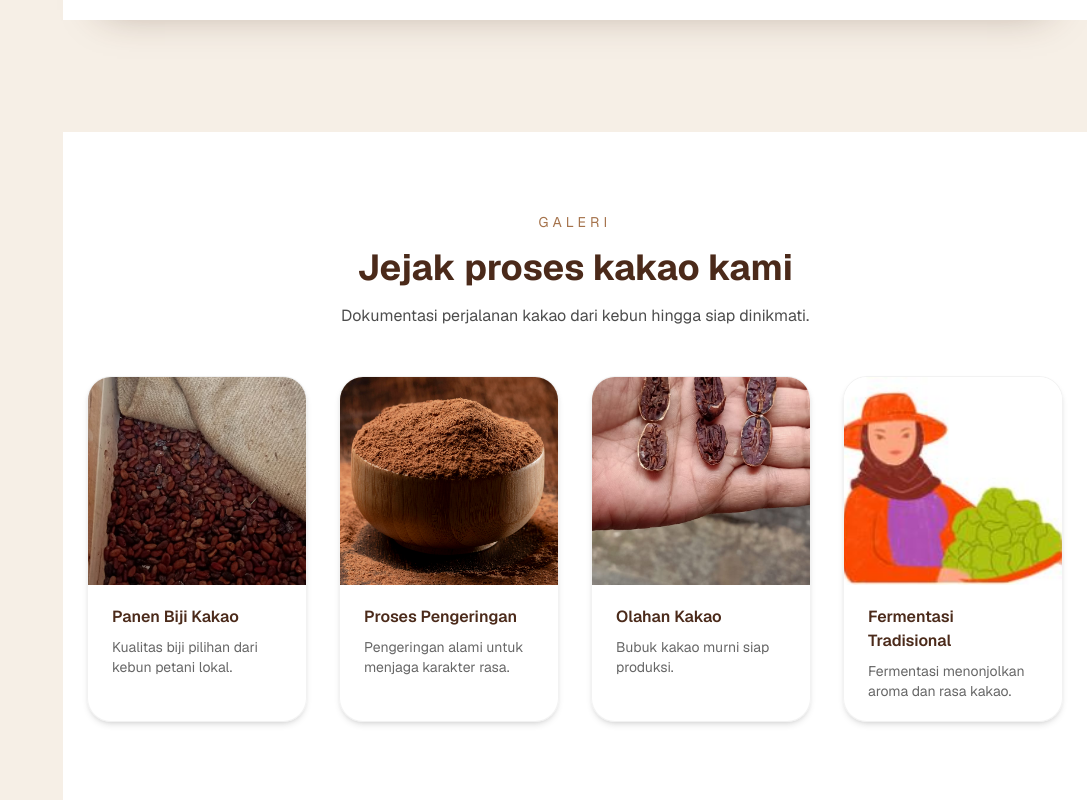
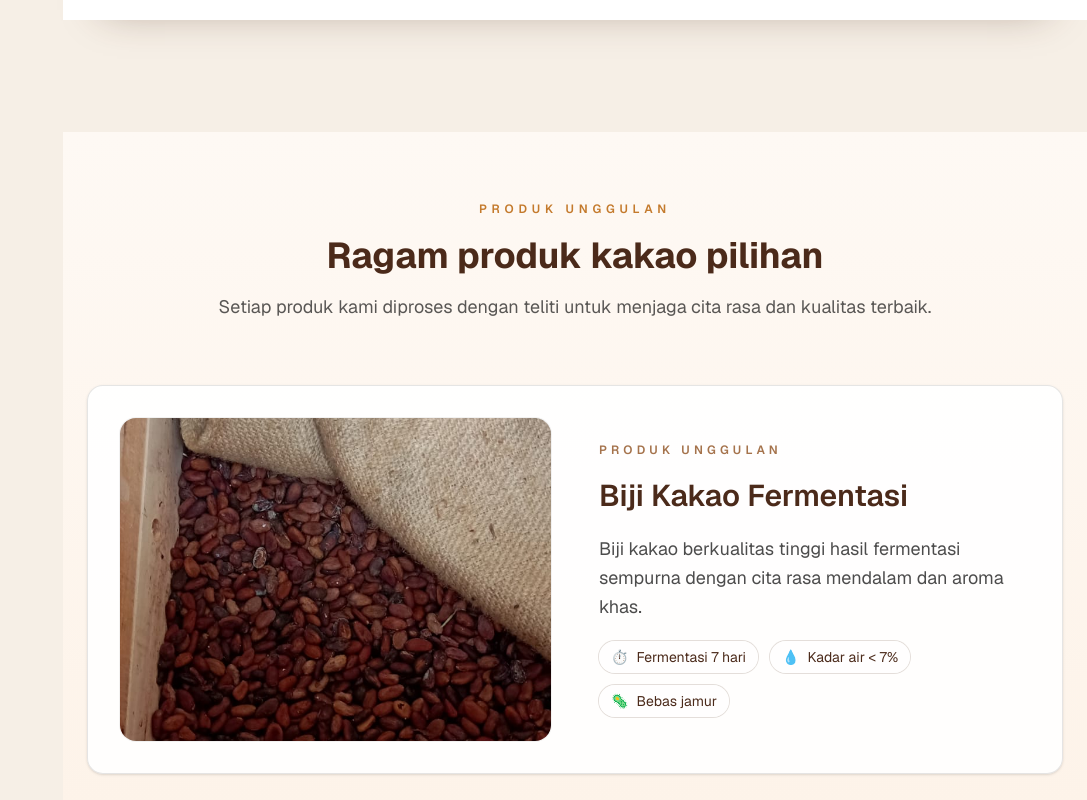
Before and after one commit to whitehat57/mitrakakaomulia, a Next.js app: page / in a window 1280 px wide. Shown: the part 1500-2300 px from the top of the page, without its empty margins (193-1280 px from the left). Built offline with nearby package versions, Linux system fonts and the light colour scheme.

Commit message:
feat: add featured products section with responsive layout and specifications

```diff
--- a/app/page.tsx
+++ b/app/page.tsx
@@ -182,6 +182,85 @@ export default function Home() {
                       />
                     </div>
                   </div>
+                </div>
+              </div>
+            </section>
+
+            <section id="produk" className="bg-gradient-to-b from-[#fef9f4] via-[#fdf2e7] to-white py-16">
+              <div className="mx-auto max-w-6xl px-4 sm:px-6">
+                <div className="mx-auto max-w-3xl text-center">
+                  <span className="text-xs font-semibold uppercase tracking-[0.4em] text-[var(--color-accent)]">
+                    Produk Unggulan
+                  </span>
+                  <h2 className="mt-4 text-3xl font-bold text-[var(--color-primary)] sm:text-4xl">
+                    Ragam produk kakao pilihan
+                  </h2>
+                  <p className="mt-4 text-base leading-relaxed text-black/65 md:text-lg">
+                    Setiap produk kami diproses dengan teliti untuk menjaga cita rasa dan kualitas terbaik.
+                  </p>
+                </div>
+
+                <div className="mt-16 space-y-12">
+                  {products.map((product, index) => {
+                    const imageOnLeft = index % 2 === 0;
+                    return (
+                      <article
+                        key={product.title}
+                        className={cn(
+                          "group grid gap-8 rounded-2xl border border-black/10 bg-white/90 p-6 shadow-sm transition-all duration-300 sm:p-8",
+                          "md:grid-cols-2 md:items-center md:gap-12",
+                          "hover:-translate-y-1 hover:border-black/20 hover:shadow-lg",
+                          "focus-within:border-black/30 focus-within:shadow-lg"
+                        )}
+                      >
+                        <div
+                          className={cn(
+                            "relative order-1 overflow-hidden rounded-2xl ring-1 ring-black/5 transition duration-300",
+                            "group-hover:ring-black/15",
+                            imageOnLeft ? "md:order-1" : "md:order-2"
+                          )}
+                        >
+                          <div className="relative aspect-[4/3]">
+                            <Image
+                              src={product.image}
+                              alt={product.title}
+                              fill
+                              sizes="(min-width: 1024px) 480px, (min-width: 768px) 50vw, 100vw"
+                              className="object-cover transition-transform duration-500 ease-out group-hover:scale-[1.02]"
+                            />
+                          </div>
+                        </div>
+
+                        <div
+                          className={cn(
+                            "order-2 flex flex-col justify-center gap-5",
+                            imageOnLeft ? "md:order-2" : "md:order-1"
+                          )}
+                        >
+                          <span className="text-xs font-semibold uppercase tracking-[0.35em] text-[var(--color-muted)]">
+                            Produk Unggulan
+                          </span>
+                          <h3 className="text-2xl font-semibold text-[var(--color-primary)] md:text-3xl">
+                            {product.title}
+                          </h3>
+                          <p className="max-w-[70ch] text-base leading-relaxed text-black/70 md:text-lg">
+                            {product.description}
+                          </p>
+                          <ul className="flex flex-wrap gap-3 text-xs md:text-sm">
+                            {product.specs.slice(0, 3).map((spec) => (
+                              <li
+                                key={spec}
+                                className="inline-flex items-center gap-2 rounded-full bg-white/70 px-3 py-1.5 text-[var(--color-primary)] ring-1 ring-[var(--color-primary)]/15 transition hover:ring-[var(--color-primary)]/30 focus-visible:outline focus-visible:outline-2 focus-visible:outline-offset-2 focus-visible:outline-[var(--color-accent)]"
+                              >
+                                <span>{getSpecIcon(spec)}</span>
+                                <span>{spec}</span>
+                              </li>
+                            ))}
+                          </ul>
+                        </div>
+                      </article>
+                    );
+                  })}
                 </div>
               </div>
             </section>
```
